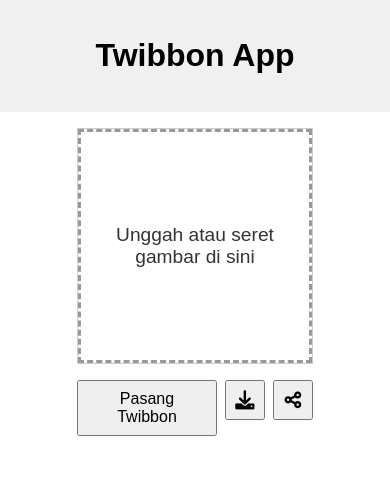
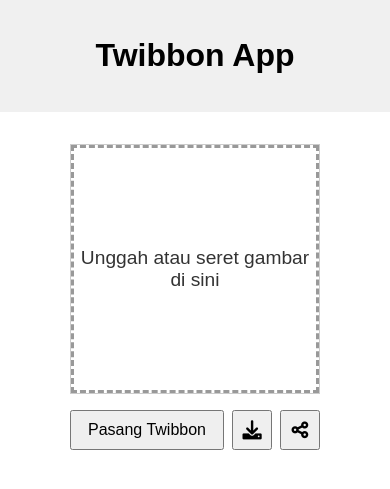
Before and after one commit to xtcodes/xtcodes.github.io, a Jekyll site: the page built from index.html, in a window 390 px wide. Shown: the top 489 px of the page. Built offline with Jekyll 4.4.1, drawn with Linux system fonts in a browser that asks for light colours.

Commit message:
Update style.css

```diff
--- a/assets/css/style.css
+++ b/assets/css/style.css
@@ -21,58 +21,63 @@ header {
   box-sizing: border-box;
 }
 
-/* --- AREA CANVAS RESPONSIVE (PERBAIKAN) --- */
 .canvas-container {
+    /* Pastikan container kanvas mengisi lebar twibbon-app */
     width: 100%;
     margin-bottom: 0.5rem;
 }
 
 .canvas-sizer {
+    width: 100%;
+    padding-bottom: 100%;
     position: relative;
-  width: 100%;
-  aspect-ratio: 1 / 1; /* membuat tetap persegi tapi fleksibel */
     overflow: hidden;
 }
 
 .canvas-wrapper {
     position: absolute;
-  inset: 0;
+    top: 0;
+    left: 0;
     width: 100%;
     height: 100%;
+
     display: flex;
     justify-content: center;
     align-items: center;
+
     cursor: pointer;
+
     border: 1px solid #ccc;
     box-sizing: border-box;
 }
 
 canvas {
-  display: block;
   width: 100%;
   height: 100%;
+  display: block;
   border: none;
-  max-width: 100%;
-  max-height: 100%;
-  object-fit: contain;
 }
 
-/* --- STYLE UNTUK DROP AREA/OVERLAY --- */
+/* STYLE UNTUK DROP AREA/OVERLAY */
 .drop-overlay {
     position: absolute;
     top: 0;
     left: 0;
     width: 100%;
     height: 100%;
+
     box-sizing: border-box;
+
     display: flex;
     flex-direction: column;
     justify-content: center;
     align-items: center;
+
     background-color: rgba(255, 255, 255, 0.9);
     color: #333;
     font-size: 1.2rem;
     text-align: center;
+
     border: 3px dashed transparent;
     transition: opacity 0.3s, background-color 0.2s;
     z-index: 10;
@@ -126,17 +131,16 @@ img {
   min-width: 40px;
   height: 40px;
   flex-shrink: 0;
+
   display: flex;
   justify-content: center;
   align-items: center;
   font-size: 1.2rem;
 }
 
-/* --- Responsif untuk layar kecil --- */
 	@media (max-width: 700px) {
     .twibbon-app {
       margin: 0 auto;
-    width: 95%;
-    padding: 1rem;
+      width: auto;
     }
   }
```
Lines whose indentation alone changed are shown as unchanged.
